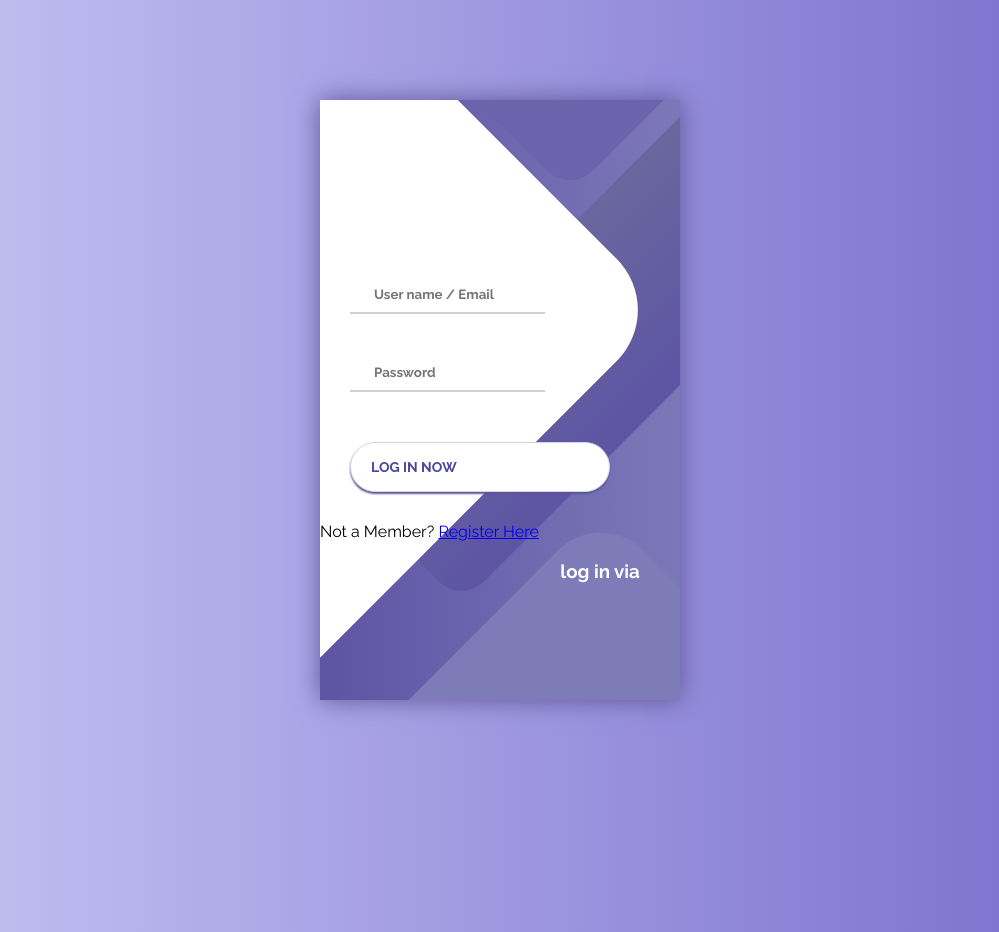
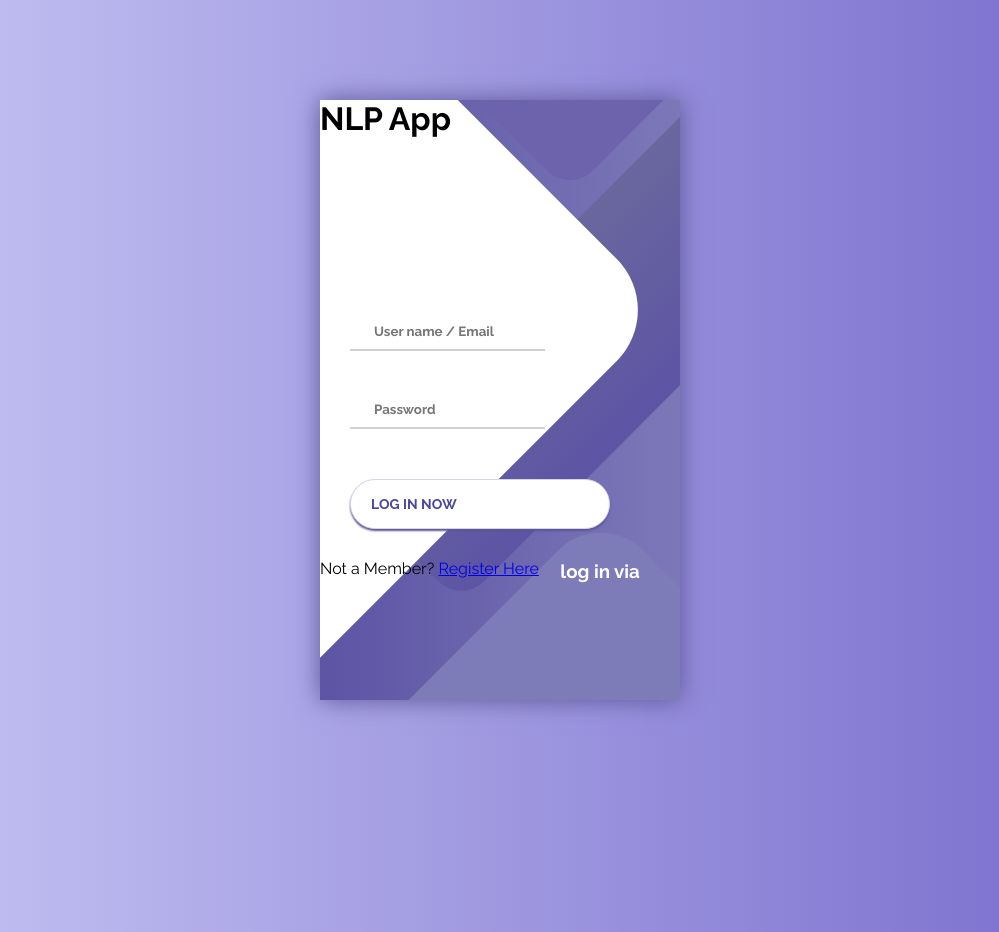
Before and after one commit to Tejz0560/Flask_App_NLP_Service, a Flask app: page / in a window 1280 px wide. Shown: the whole page, without its empty margins (140-1139 px from the left). Run offline with Flask 2, Linux system fonts and the light colour scheme.

Commit message:
minor changes

```diff
--- a/templates/login.html
+++ b/templates/login.html
@@ -11,6 +11,7 @@
 	<div class="container">
         <div class="screen">
             <div class="screen__content">
+                <h1>NLP App</h1>
                 <form class="login">
                     <div class="login__field">
                         <i class="login__icon fas fa-user"></i>
--- a/templates/register.html
+++ b/templates/register.html
@@ -13,6 +13,7 @@
         <div class="row justify-content-center">
         <div class="col-md-5">
          <div class="card">
+            <h1>NLP App</h1>
            <h2 class="card-title text-center">Register </h2>
             <div class="card-body py-md-4">
              <form _lpchecked="1">
```
